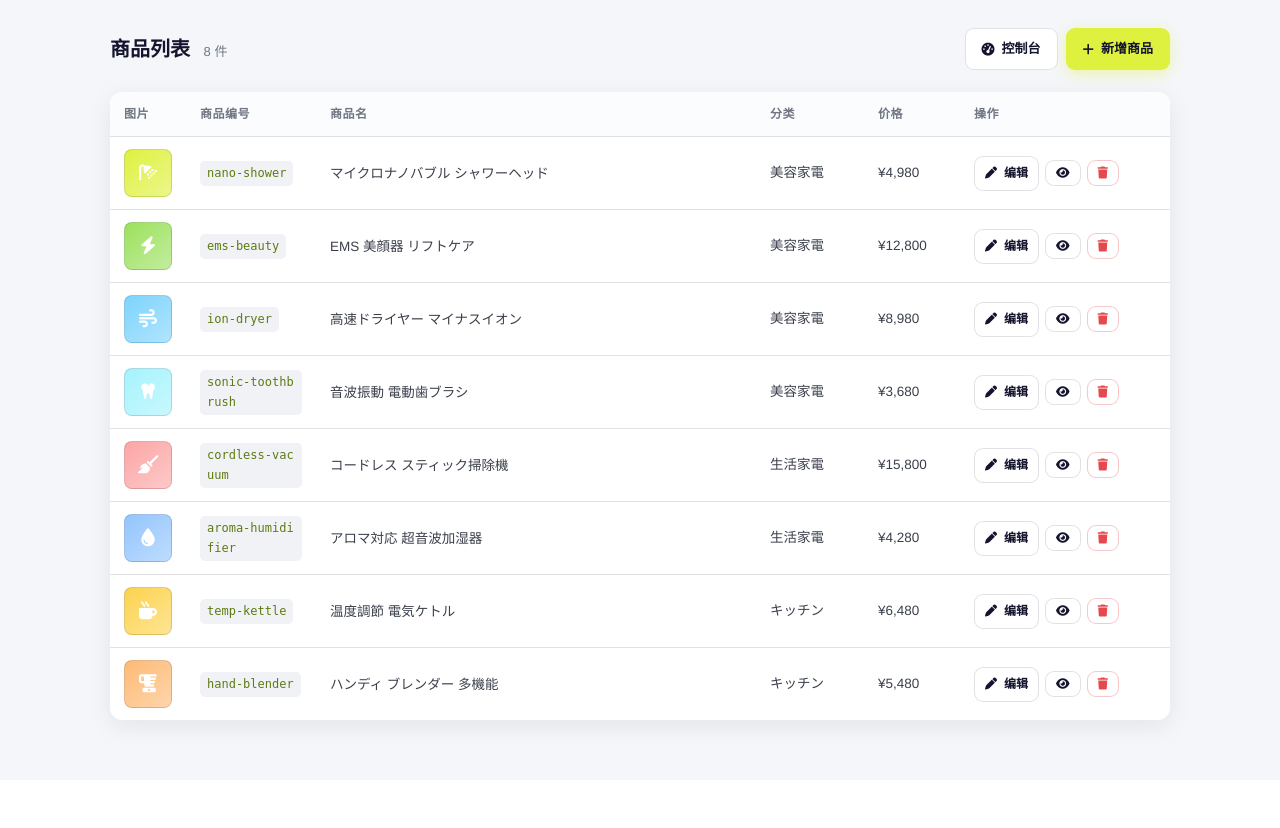
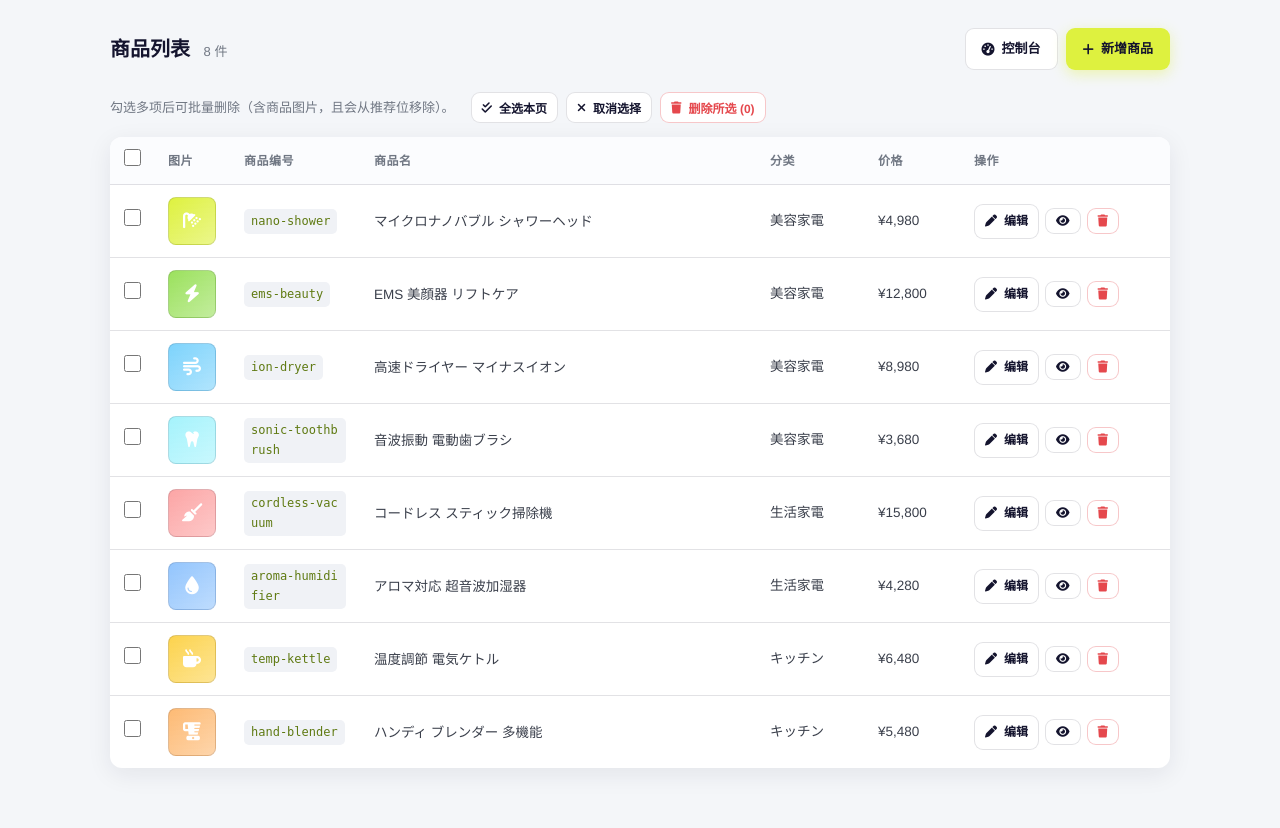
Before and after one commit to xizhends-dot/shop-engou, a PHP site: page /admin/products.php in a window 1280 px wide. Shown: the part 56-884 px from the top of the page. Before the commit the page ends 797 px from the top, so only its background shows below. Run offline with PHP 8.4, Linux system fonts and the light colour scheme; the visitor is signed in with stand-in values (Sample User, id 1); data comes from the database, SQL or seed files in the repository; data that the repository does not hold is empty.

Commit message:
商品列表支持多选勾选与批量删除
Co-authored-by: Cursor <cursoragent@cursor.com>

```diff
--- a/admin/admin.css
+++ b/admin/admin.css
@@ -193,6 +193,13 @@ html[lang="zh-CN"] body { font-family: "Noto Sans SC", "Noto Sans JP", "Helvetic
 .adm-table th { background: #fbfcfe; color: var(--text-dim); font-weight: 700; font-size: 12px; letter-spacing: .5px; }
 .adm-table tr:last-child td { border-bottom: none; }
 .adm-table code { background: #f0f2f6; padding: 2px 7px; border-radius: 5px; font-size: 12px; color: var(--accent-strong); word-break: break-all; }
+.adm-col-check { width: 44px; text-align: center; vertical-align: middle; }
+.adm-check-label { display: inline-flex; align-items: center; justify-content: center; cursor: pointer; margin: 0; }
+.adm-check { width: 17px; height: 17px; cursor: pointer; accent-color: var(--accent-strong); }
+.products-batch-bar { margin-bottom: 14px; }
+.products-batch-inner { display: flex; flex-wrap: wrap; align-items: center; gap: 12px 16px; }
+.products-batch-hint { font-size: 13px; color: var(--text-dim); }
+.products-batch-actions { display: flex; flex-wrap: wrap; align-items: center; gap: 8px; }
 .adm-col-thumb { width: 76px; }
 .adm-col-id { width: 130px; }
 .adm-col-cat { width: 108px; }
--- a/admin/lang/zh.php
+++ b/admin/lang/zh.php
@@ -49,6 +49,8 @@ return [
     'flash.saved' => '已保存。',
     'flash.invalid_request' => '无效请求。',
     'flash.product_deleted' => '商品已删除。',
+    'flash.products_deleted_batch' => '已删除 {n} 件商品。',
+    'flash.products_batch_none' => '请先勾选要删除的商品。',
     'flash.product_not_found' => '未找到该商品。',
     'flash.product_updated' => '商品已更新。',
     'flash.product_added' => '商品已添加。',
@@ -328,6 +330,11 @@ return [
     'products.empty' => '尚无商品，请点击「新增商品」登记。',
     'products.pager_range' => '共 {total} 件，显示第 {from}–{to} 件（第 {page} / {pages} 页）',
     'products.delete_confirm' => '确定删除「{name}」吗？',
+    'products.batch_hint' => '勾选多项后可批量删除（含商品图片，且会从推荐位移除）。',
+    'products.select_page' => '全选本页',
+    'products.select_none' => '取消选择',
+    'products.batch_delete' => '删除所选',
+    'products.batch_delete_confirm' => '确定删除所选的 {n} 件商品吗？此操作不可恢复。',
 
     'cat.list' => '分类列表',
     'cat.empty' => '尚无分类，请用下方表单添加。',
--- a/admin/products.php
+++ b/admin/products.php
@@ -15,6 +15,7 @@ $items   = array_slice($products, ($page - 1) * $perPage, $perPage);
 $from    = $total ? ($page - 1) * $perPage + 1 : 0;
 $to      = min($page * $perPage, $total);
 
+$token = csrf_token();
 admin_head(__('page.products'));
 ?>
 <div class="adm-head">
@@ -28,9 +29,32 @@ admin_head(__('page.products'));
 <?php if (empty($products)): ?>
   <div class="adm-empty"><?= htmlspecialchars(__('products.empty')) ?></div>
 <?php else: ?>
-<table class="adm-table">
+
+<div class="products-batch-bar">
+  <div class="products-batch-inner">
+    <span class="products-batch-hint"><?= htmlspecialchars(__('products.batch_hint')) ?></span>
+    <div class="products-batch-actions">
+      <button type="button" class="adm-btn adm-btn-sm" id="btnProdSelectPage"><i class="fa-solid fa-check-double" aria-hidden="true"></i><span><?= htmlspecialchars(__('products.select_page')) ?></span></button>
+      <button type="button" class="adm-btn adm-btn-sm" id="btnProdSelectNone"><i class="fa-solid fa-xmark" aria-hidden="true"></i><span><?= htmlspecialchars(__('products.select_none')) ?></span></button>
+      <button type="button" class="adm-btn adm-btn-sm adm-btn-danger" id="btnProdBatchDelete" disabled><i class="fa-solid fa-trash" aria-hidden="true"></i><span><?= htmlspecialchars(__('products.batch_delete')) ?> (<span id="prodSelCount">0</span>)</span></button>
+    </div>
+  </div>
+</div>
+
+<form method="post" id="prodBatchForm" action="delete.php" style="display:none;">
+  <input type="hidden" name="csrf" value="<?= htmlspecialchars($token) ?>">
+  <input type="hidden" name="page" value="<?= (int)$page ?>">
+  <div id="prodBatchIds"></div>
+</form>
+
+<table class="adm-table" id="productsTable">
   <thead>
     <tr>
+      <th class="adm-col-check" scope="col">
+        <label class="adm-check-label" title="<?= htmlspecialchars(__('products.select_page')) ?>">
+          <input type="checkbox" id="prodCheckAll" class="adm-check" aria-label="<?= htmlspecialchars(__('products.select_page')) ?>">
+        </label>
+      </th>
       <th class="adm-col-thumb"><?= htmlspecialchars(__('col.image')) ?></th>
       <th class="adm-col-id"><?= htmlspecialchars(__('col.product_id')) ?></th>
       <th class="adm-col-name"><?= htmlspecialchars(__('col.name')) ?></th>
@@ -45,7 +69,12 @@ admin_head(__('page.products'));
       $cat = $cats[$p['category']]['name'] ?? $p['category'];
       $delMsg = __('products.delete_confirm', ['name' => $p['name']]);
     ?>
-    <tr>
+    <tr data-product-id="<?= htmlspecialchars($p['id'], ENT_QUOTES) ?>">
+      <td class="adm-col-check">
+        <label class="adm-check-label">
+          <input type="checkbox" class="adm-check prod-cb" value="<?= htmlspecialchars($p['id'], ENT_QUOTES) ?>" data-name="<?= htmlspecialchars($p['name'], ENT_QUOTES) ?>" aria-label="<?= htmlspecialchars($p['name']) ?>">
+        </label>
+      </td>
       <td class="adm-col-thumb">
         <?php if ($thumb !== ''): ?>
           <img class="adm-thumb" src="../<?= htmlspecialchars($thumb) ?>" alt="">
@@ -60,11 +89,12 @@ admin_head(__('page.products'));
       <td class="adm-col-actions adm-actions">
         <div class="adm-actions-inner">
           <a class="adm-btn adm-btn-sm" href="edit.php?id=<?= urlencode($p['id']) ?>"><i class="fa-solid fa-pen"></i> <?= htmlspecialchars(__('btn.edit')) ?></a>
-          <a class="adm-btn adm-btn-sm" href="../product.php?id=<?= urlencode($p['id']) ?>" target="_blank"><i class="fa-solid fa-eye"></i></a>
+          <a class="adm-btn adm-btn-sm" href="../product.php?id=<?= urlencode($p['id']) ?>" target="_blank" rel="noopener"><i class="fa-solid fa-eye"></i></a>
           <form method="post" action="delete.php" class="adm-inline" onsubmit="return confirm(<?= json_encode($delMsg, JSON_UNESCAPED_UNICODE) ?>);">
-            <input type="hidden" name="csrf" value="<?= htmlspecialchars(csrf_token()) ?>">
+            <input type="hidden" name="csrf" value="<?= htmlspecialchars($token) ?>">
             <input type="hidden" name="id" value="<?= htmlspecialchars($p['id']) ?>">
-            <button type="submit" class="adm-btn adm-btn-sm adm-btn-danger"><i class="fa-solid fa-trash"></i></button>
+            <input type="hidden" name="page" value="<?= (int)$page ?>">
+            <button type="submit" class="adm-btn adm-btn-sm adm-btn-danger" title="<?= htmlspecialchars(__('btn.delete')) ?>"><i class="fa-solid fa-trash"></i></button>
           </form>
         </div>
       </td>
@@ -86,5 +116,87 @@ admin_head(__('page.products'));
     'total' => $total, 'from' => $from, 'to' => $to, 'page' => $page, 'pages' => $pages,
 ])) ?></p>
 <?php endif; ?>
+
+<script>
+(function () {
+  var table = document.getElementById('productsTable');
+  if (!table) return;
+
+  var checkAll = document.getElementById('prodCheckAll');
+  var btnPage = document.getElementById('btnProdSelectPage');
+  var btnNone = document.getElementById('btnProdSelectNone');
+  var btnDel = document.getElementById('btnProdBatchDelete');
+  var selCount = document.getElementById('prodSelCount');
+  var batchForm = document.getElementById('prodBatchForm');
+  var batchIds = document.getElementById('prodBatchIds');
+  var confirmTpl = <?= json_encode(__('products.batch_delete_confirm'), JSON_UNESCAPED_UNICODE) ?>;
+
+  function boxes() {
+    return Array.prototype.slice.call(table.querySelectorAll('.prod-cb'));
+  }
+
+  function selected() {
+    return boxes().filter(function (cb) { return cb.checked; });
+  }
+
+  function refresh() {
+    var n = selected().length;
+    var all = boxes();
+    selCount.textContent = String(n);
+    btnDel.disabled = n === 0;
+    if (checkAll) {
+      checkAll.checked = all.length > 0 && n === all.length;
+      checkAll.indeterminate = n > 0 && n < all.length;
+    }
+  }
+
+  boxes().forEach(function (cb) {
+    cb.addEventListener('change', refresh);
+  });
+
+  if (checkAll) {
+    checkAll.addEventListener('change', function () {
+      var on = checkAll.checked;
+      boxes().forEach(function (cb) { cb.checked = on; });
+      refresh();
+    });
+  }
+
+  if (btnPage) {
+    btnPage.addEventListener('click', function () {
+      boxes().forEach(function (cb) { cb.checked = true; });
+      refresh();
+    });
+  }
+
+  if (btnNone) {
+    btnNone.addEventListener('click', function () {
+      boxes().forEach(function (cb) { cb.checked = false; });
+      if (checkAll) { checkAll.checked = false; checkAll.indeterminate = false; }
+      refresh();
+    });
+  }
+
+  if (btnDel) {
+    btnDel.addEventListener('click', function () {
+      var picked = selected();
+      if (!picked.length) return;
+      var msg = confirmTpl.replace('{n}', String(picked.length));
+      if (!confirm(msg)) return;
+      batchIds.innerHTML = '';
+      picked.forEach(function (cb) {
+        var inp = document.createElement('input');
+        inp.type = 'hidden';
+        inp.name = 'ids[]';
+        inp.value = cb.value;
+        batchIds.appendChild(inp);
+      });
+      batchForm.submit();
+    });
+  }
+
+  refresh();
+})();
+</script>
 <?php endif; ?>
 <?php admin_foot(); ?>
```
Also changed, not shown: admin/delete.php (+59 -15 lines), admin/lang/ja.php (+7 -0 lines).
